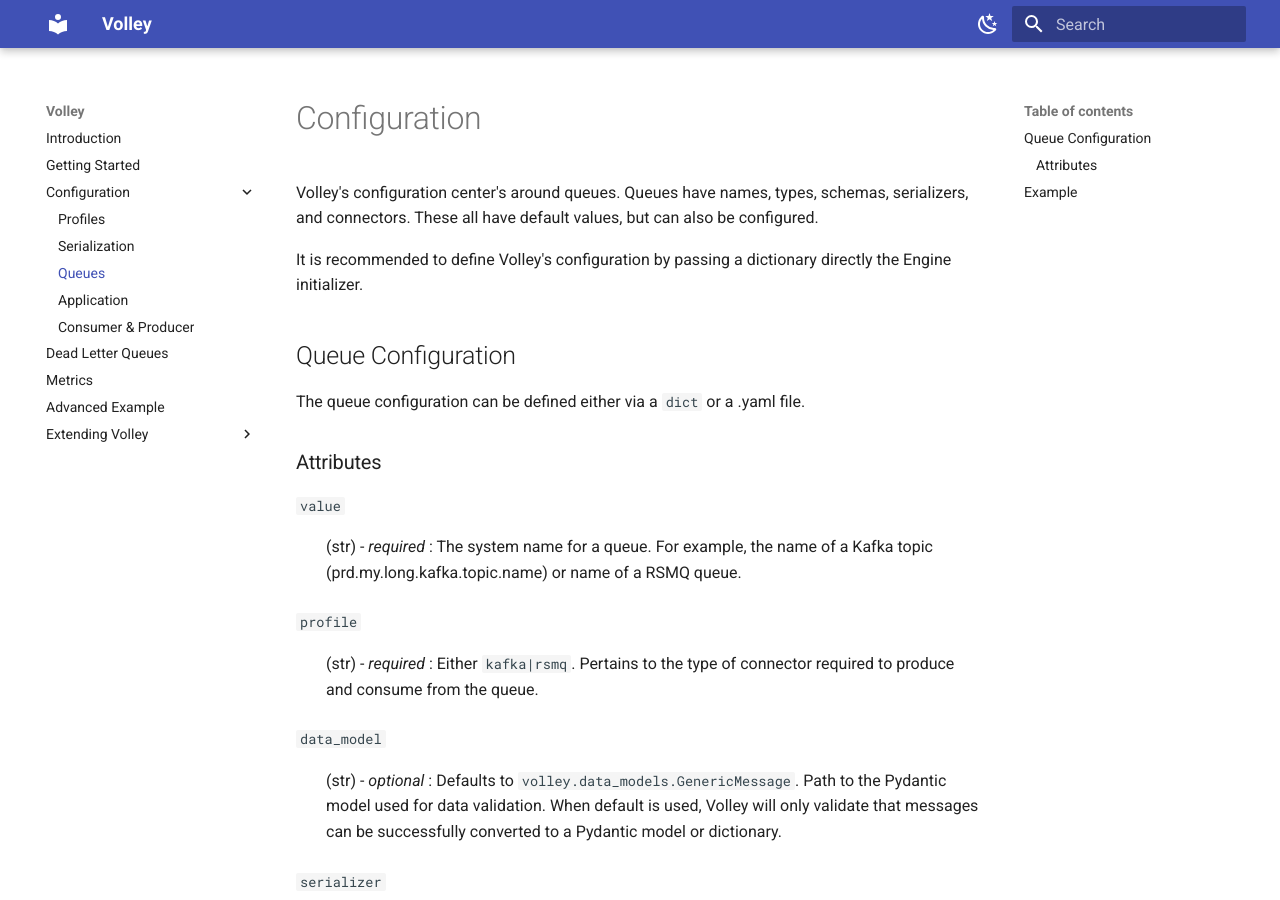
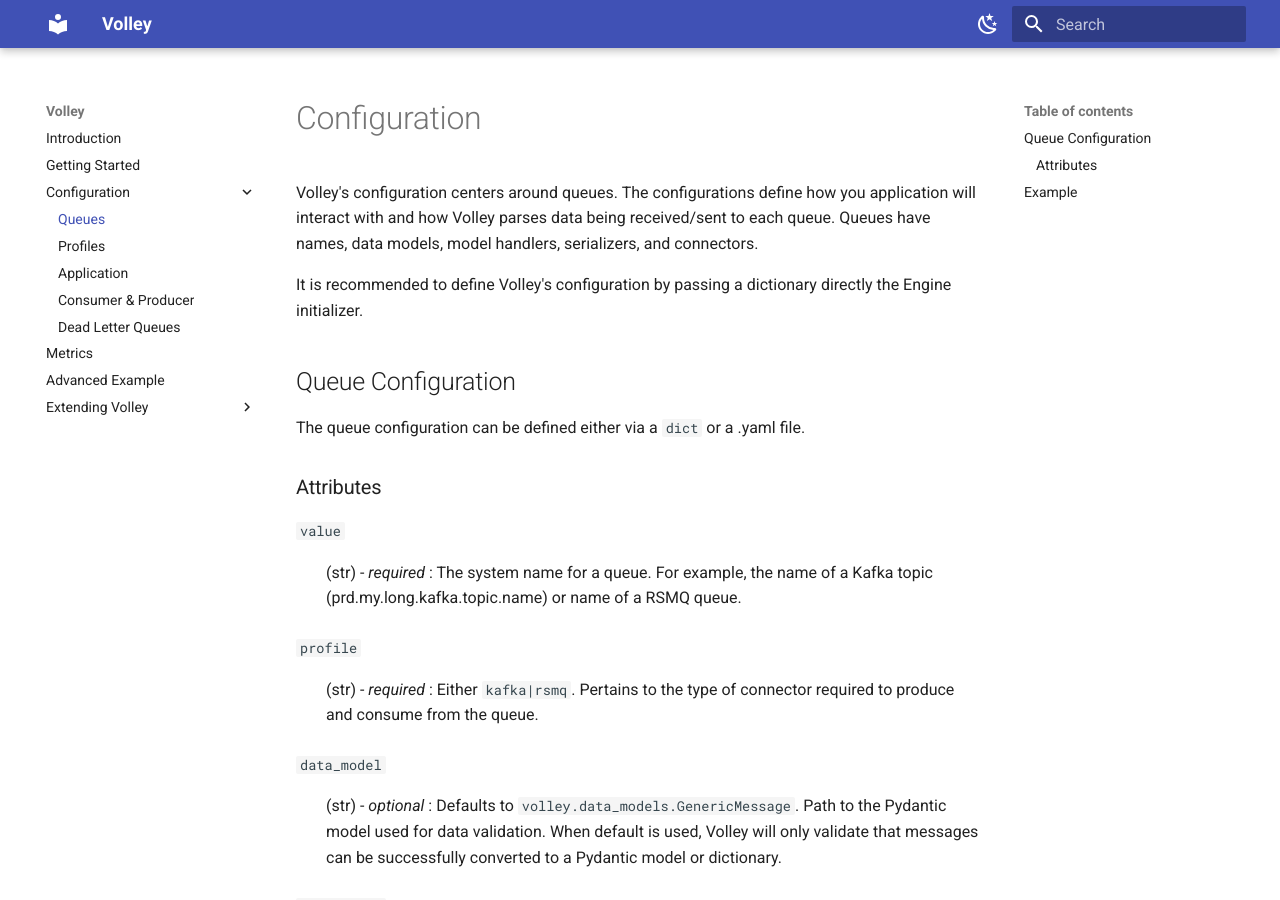
Before and after one commit to shipt/py-volley, an MkDocs documentation site: the page built from docs/docs/queue_config.md, in a window 1280 px wide and 900 px high. Built offline with MkDocs 1.6.1 and Material for MkDocs 9.7.7, drawn with Linux system fonts in a browser that asks for light colours.

Commit message:
update doc

```diff
--- a/docs/docs/queue_config.md
+++ b/docs/docs/queue_config.md
@@ -1,6 +1,6 @@
 # Configuration
 
-Volley's configuration center's around queues. Queues have names, types, schemas, serializers, and connectors. These all have default values, but can also be configured.
+Volley's configuration centers around queues. The configurations define how you application will interact with and how Volley parses data being received/sent to each queue. Queues have names, data models, model handlers, serializers, and connectors.
 
 It is recommended to define Volley's configuration by passing a dictionary directly the Engine initializer.
 
--- a/docs/mkdocs.yml
+++ b/docs/mkdocs.yml
@@ -15,12 +15,11 @@
   - Introduction: 'index.md'
   - Getting Started: 'example.md'
   - Configuration:
+    - Queues: 'queue_config.md'
     - Profiles: 'profiles.md'
-    - Serialization: './serializers/overview.md'
-    - Queues: 'queue_config.md'
     - Application: 'engine.md'
     - Consumer & Producer: './connectors/connectors.md'
-  - Dead Letter Queues: 'deadletterqueue.md'
+    - Dead Letter Queues: 'deadletterqueue.md'
   - Metrics: 'metrics.md'
   - Advanced Example: 'advanced_example.md'
   - Extending Volley:
```
